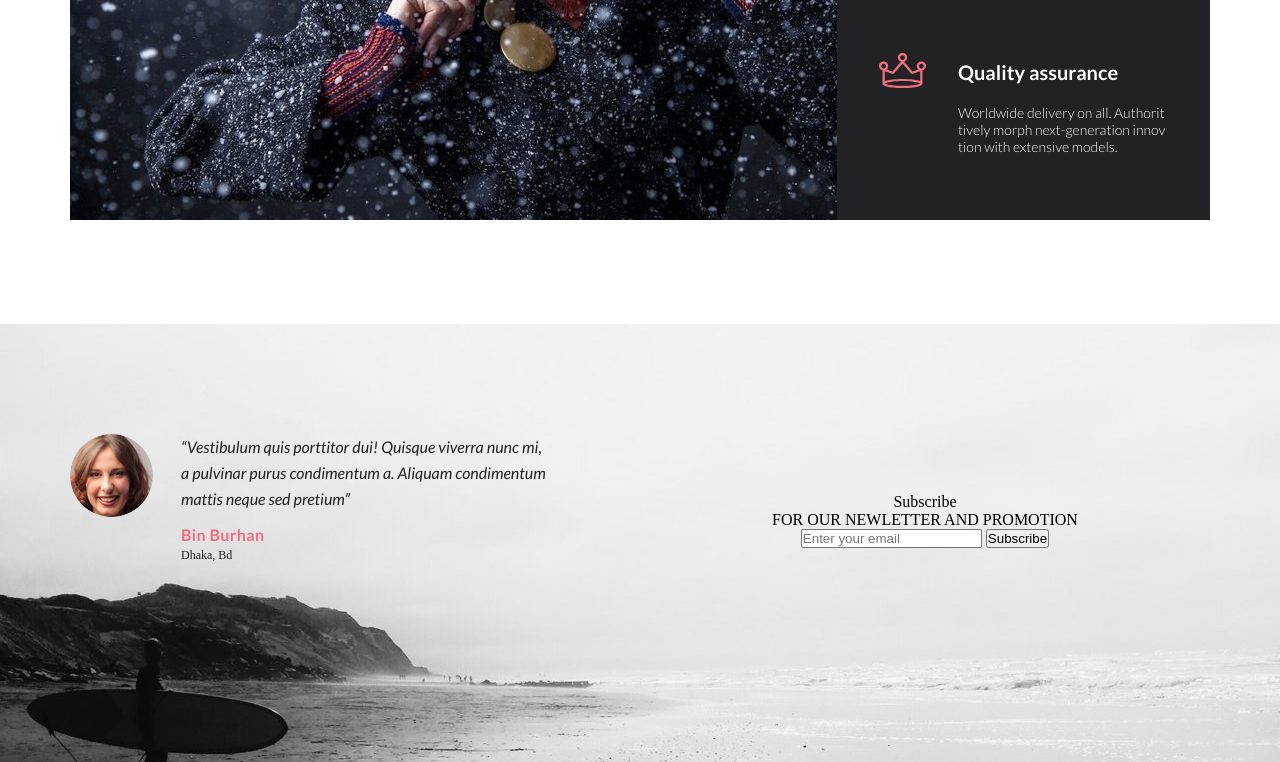
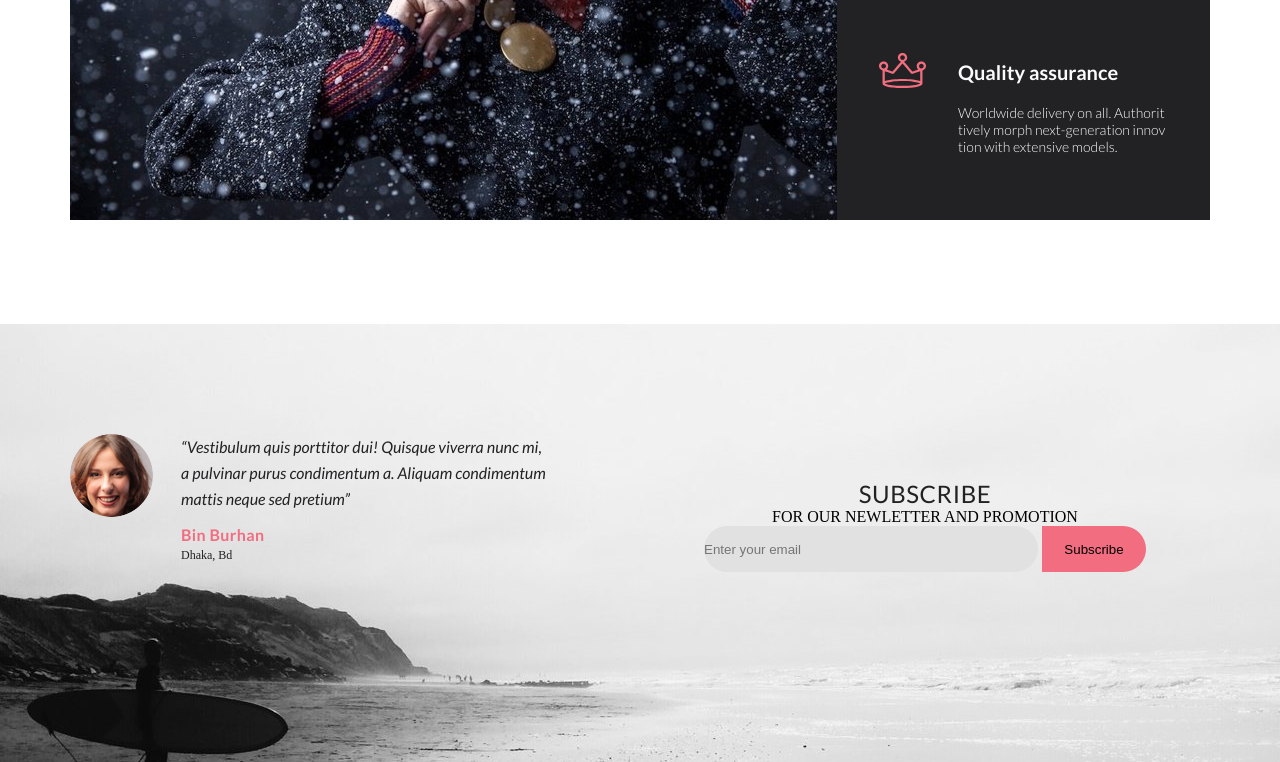
Before and after one commit to MarinaBogdanova666/brand_site, a plain HTML site: page index.html in a window 1280 px wide. Shown: the part 3258-4020 px from the top of the page. Drawn offline with Linux system fonts and the light colour scheme.

Commit message:
subscribe rigth емаил форма

```diff
--- a/style.css
+++ b/style.css
@@ -524,6 +524,37 @@ color: #f16d7f;
     color: #222224;
 }
 
-.subscribe_img {
- /* opacity: 70%; */
+.right_subscribe span {
+    font-family: Lato;
+    font-size: 24px;
+
+    font-weight: 400;
+    text-transform: uppercase;
+    letter-spacing: 0.025em;
+    color: #222224;
 }
+
+.subscribe_for {
+    font-size: 14px;
+    line-height: 24px;
+    font-family: Lato;
+    text-transform: uppercase;
+    letter-spacing: 0.025em;
+    color: #222224;
+}
+
+.subscribe_input {
+    width: 334px;
+    height: 46px;
+    background-color: #e1e1e1;
+    border-radius: 23px;
+    border: none;
+}
+
+.subcribe_button {
+    width: 104px;
+    height: 46px;
+    background-color: #f16d7f;
+    border-radius: 0px 23px 23px 0px;
+    border: none;
+}
```
